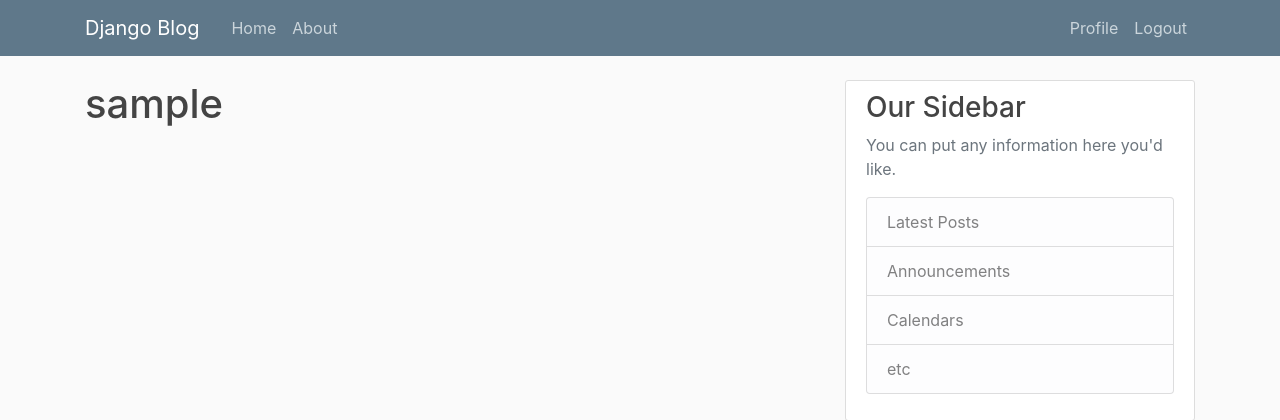
After one commit to PrashantPST/django-blog, a Django app: page /profile/ in a window 1280 px wide. The commit adds this page. Shown: the top 420 px of the page. Run offline with Django 3.2, Linux system fonts and the light colour scheme; the visitor is signed in with stand-in values (Sample User, id 1); some libraries are stand-ins or nearby versions.

Commit message:
add profile page

```diff
--- a/project/blog/templates/blog/base.html
+++ b/project/blog/templates/blog/base.html
@@ -55,6 +55,9 @@
             <!-- Navbar Right Side -->
             <div class="navbar-nav">
                 {% if user.is_authenticated %}
+                  <a class="nav-item nav-link"
+                     href="{% url 'profile' %}">Profile
+                  </a>
                   <a class="nav-item nav-link"
                      href="{% url 'logout' %}">Logout
                   </a>
--- a/project/project/settings.py
+++ b/project/project/settings.py
@@ -125,3 +125,4 @@ STATIC_URL = '/static/'
 CRISPY_TEMPLATE_PACK = 'bootstrap4'
 
 LOGIN_REDIRECT_URL = 'blog-home'
+LOGIN_URL = 'login'
--- a/project/project/urls.py
+++ b/project/project/urls.py
@@ -22,6 +22,7 @@ from users import views as users_views
 urlpatterns = [
     path('admin/', admin.site.urls),
     path('register/', users_views.register, name='register'),
+    path('profile/', users_views.profile, name='profile'),
     path('login/', auth_views.LoginView.as_view(template_name='users/login.html'), name='login'),
     path('logout/', auth_views.LogoutView.as_view(template_name='users/logout.html'), name='logout'),
     path('', include('blog.urls')),
--- /dev/null
+++ b/project/users/templates/users/profile.html
@@ -0,0 +1,5 @@
+{% extends "blog/base.html" %}
+{% load crispy_forms_tags %}
+{% block content %}
+       <h1> {{ user.username }}</h1>
+{% endblock content %}
--- a/project/users/views.py
+++ b/project/users/views.py
@@ -2,6 +2,7 @@ from django.shortcuts import render, redirect
 from django.contrib.auth.forms import UserCreationForm
 from django.contrib import  messages
 from .forms import UserRegisterForm
+from django.contrib.auth.decorators import login_required
 
 
 def register(request):
@@ -16,3 +17,8 @@ def register(request):
     else:
         form = UserRegisterForm()
     return render(request, 'users/register.html', {'form': form})
+
+
+@login_required
+def profile(request):
+    return render(request, 'users/profile.html')
```
